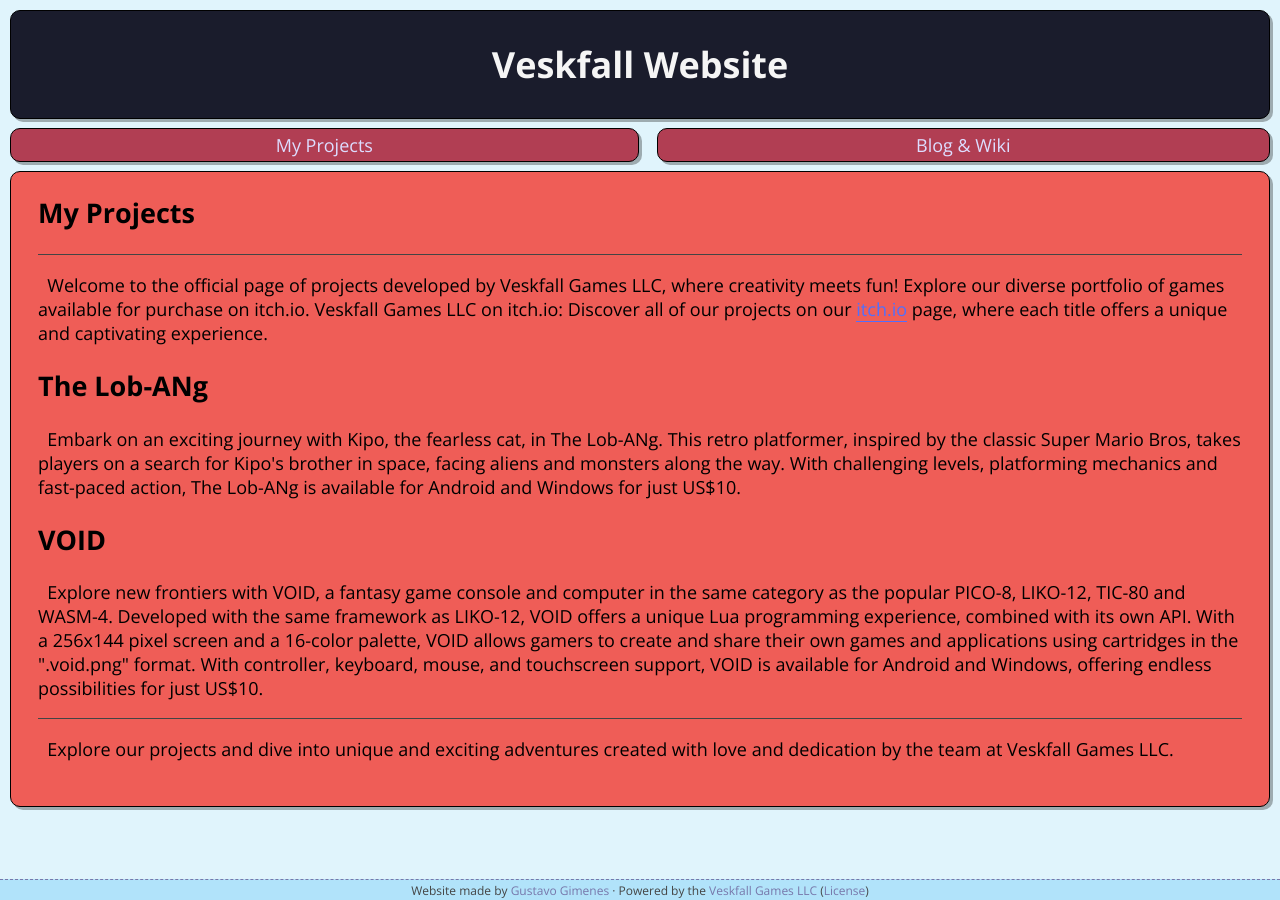
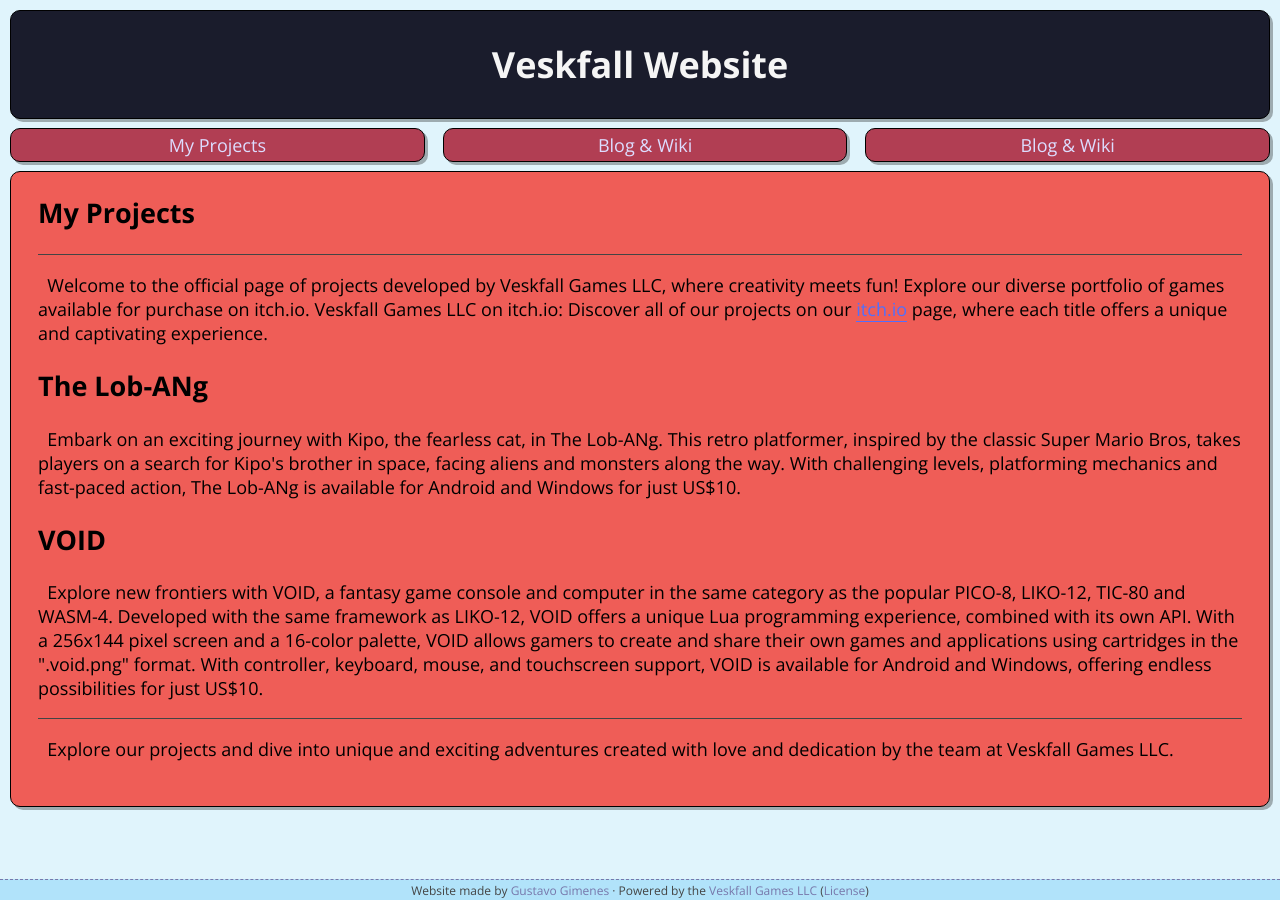
Before and after one commit to Gustavo-Gimenes/Website-Veskfall, a Jekyll site: the page built from proj.html, in a window 1280 px wide. Built offline with Jekyll 4.4.1, drawn with Linux system fonts in a browser that asks for light colours.

Commit message:
Add files via upload

```diff
--- a/_layouts/base.html
+++ b/_layouts/base.html
@@ -10,7 +10,7 @@
 	<meta name="MobileOptimized" content="320">
 	<meta http-equiv="X-UA-Compatible" content="IE=edge,chrome=1">
 	<meta http-equiv="cleartype" content="on">
-	<link rel="stylesheet" href="../Website-Veskfall/main.css" type='text/css'>
+	<link rel="stylesheet" href="/Website-Veskfall/main.css" type='text/css'>
 	<link href='https://fonts.googleapis.com/css?family=Open+Sans:300,700' rel='stylesheet' type='text/css'>
 </head>
 <body>
--- a/_layouts/default.html
+++ b/_layouts/default.html
@@ -6,9 +6,10 @@ layout: base
 	<table class="links" border="0" cellspacing="0" cellpadding="0" width="100%"><tr>
 		<td><a class="module links color-3" href="./proj">My Projects</a></td>
 		<td><a class="module links color-3" href="./blog">Blog & Wiki</a></td>
+		<td><a class="module links color-3" href="./blog">Blog & Wiki</a></td>
 	</tr></table>
 	<div class="module main-content color-5">
 {{ content }}
 	</div>
 </div>
-<div id="footer">Website made by <a href="#">Gustavo Gimenes</a> &middot; Powered by the <a href="#" target="_blank">Veskfall Games LLC</a> (<a href="#" target="_blank">License</a>)</div>
+<div id="footer">Website made by <a href="">Gustavo Gimenes</a> &middot; Powered by the <a href="" target="_blank">Veskfall Games LLC</a> (<a href="" target="_blank">License</a>)</div>
```
